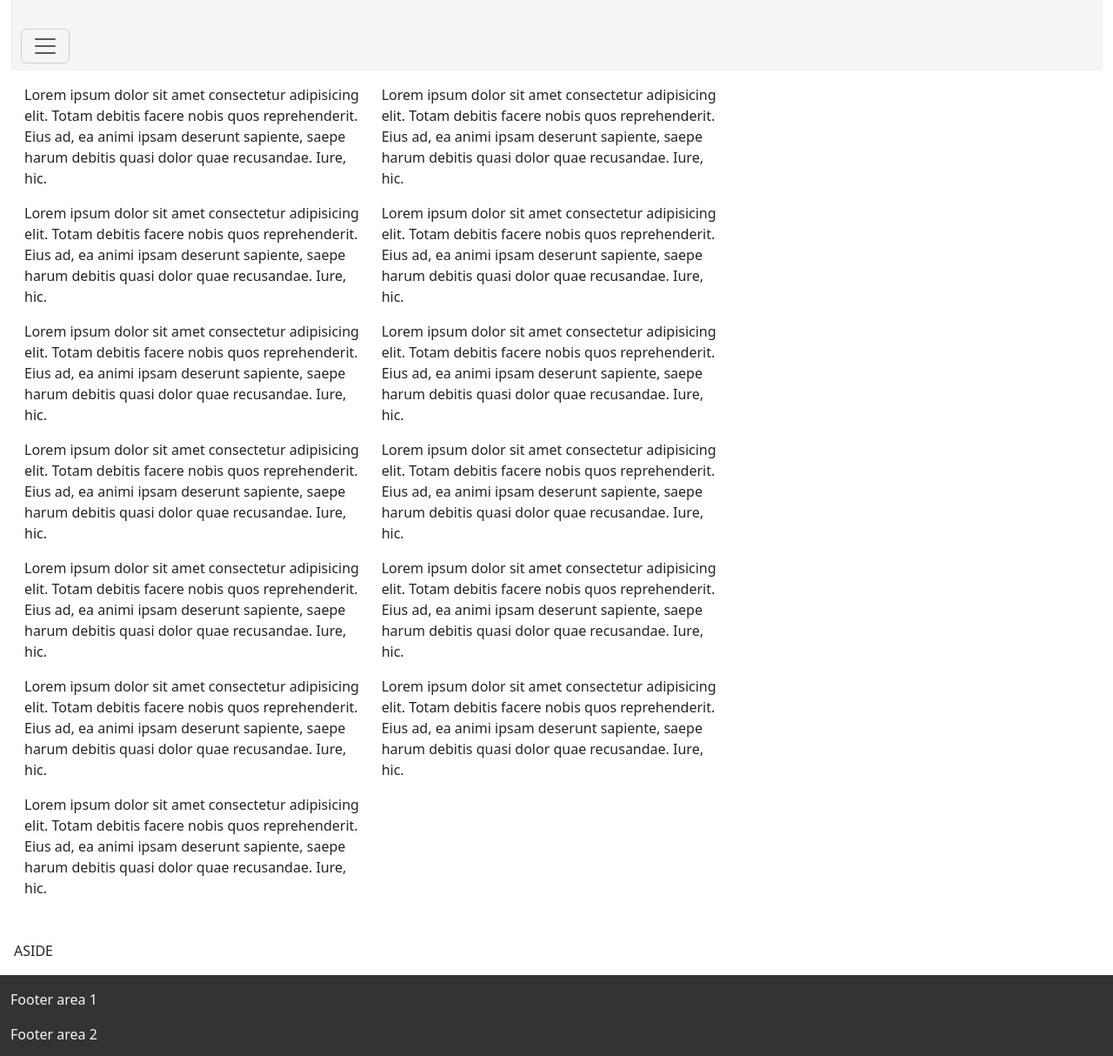
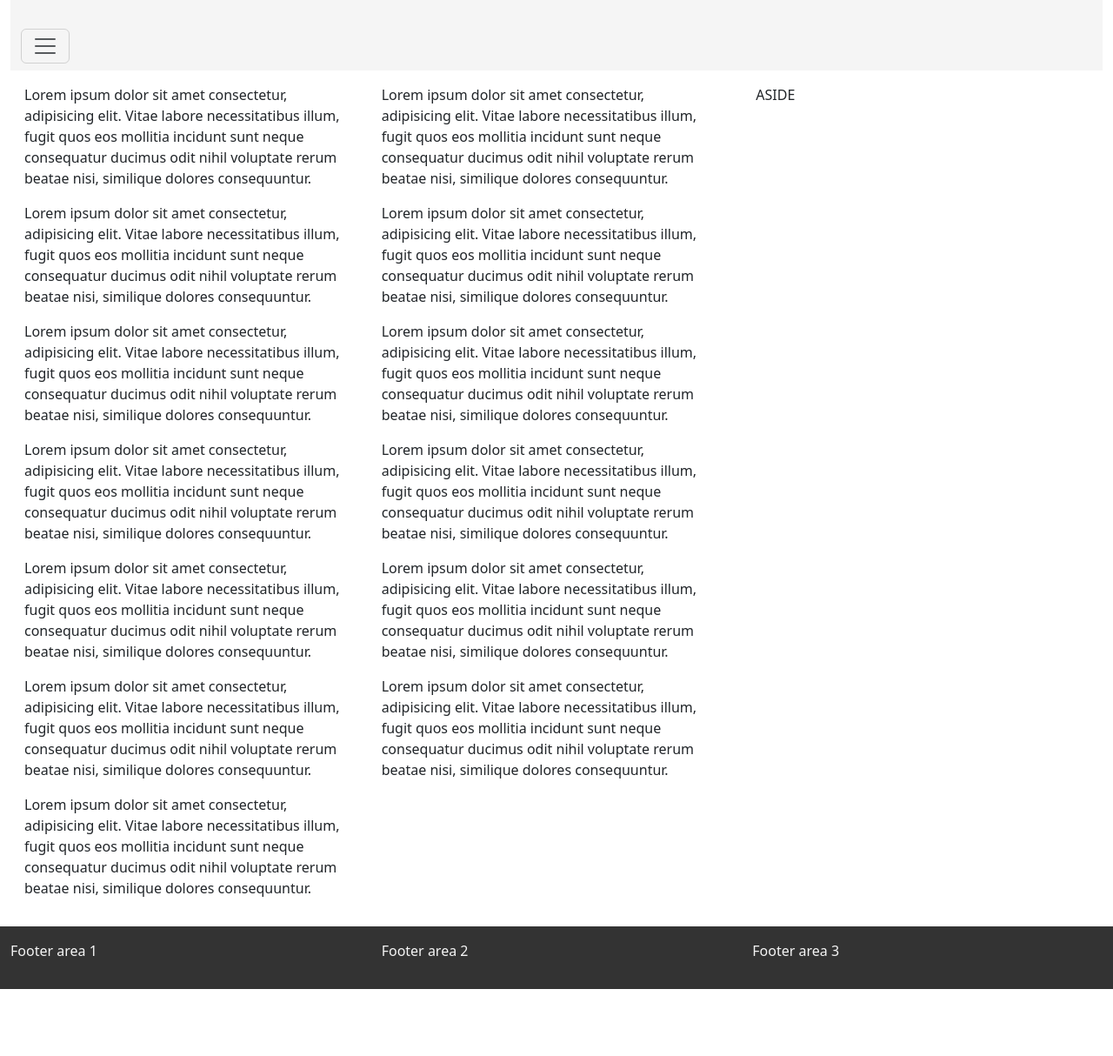
Before and after one commit to juhovaananen/bootstrap_layout, a plain HTML site: page index.html in a window 1280 px wide. Shown: the part 75-1289 px from the top of the page at 87% size. After the commit the page ends 1212 px from the top, so only its background shows below. Drawn offline with nearby package versions, Linux system fonts and the light colour scheme.

Commit message:
Projekti korjattuna ja valmiina

```diff
--- a/index.html
+++ b/index.html
@@ -5,7 +5,7 @@
     <meta name="viewport" content="width=device-width, initial-scale=1">
     <title>Bootstrap demo</title>
     <link href="https://cdn.jsdelivr.net/npm/bootstrap@5.3.2/dist/css/bootstrap.min.css" rel="stylesheet" integrity="sha384-T3c6CoIi6uLrA9TneNEoa7RxnatzjcDSCmG1MXxSR1GAsXEV/Dwwykc2MPK8M2HN" crossorigin="anonymous">
-    <link href="style.css" rel="stylesheet">
+    <link href="./styles/style.css" rel="stylesheet">
   </head>
   <body class="d-flex flex-column h-100">
     <div class="container-fluid flex-shrink-0">
@@ -35,23 +35,25 @@
             <div class="col-md-8 p-3">
                 <div class="container-fluid">
                     <div class="row">
-                        <article class="col-md-6"><p>Lorem ipsum dolor sit amet consectetur adipisicing elit. Totam debitis facere nobis quos reprehenderit. Eius ad, ea animi ipsam deserunt sapiente, saepe harum debitis quasi dolor quae recusandae. Iure, hic.</p></article>
-                        <article class="col-md-6"><p>Lorem ipsum dolor sit amet consectetur adipisicing elit. Totam debitis facere nobis quos reprehenderit. Eius ad, ea animi ipsam deserunt sapiente, saepe harum debitis quasi dolor quae recusandae. Iure, hic.</p></article>
-                        <article class="col-md-6"><p>Lorem ipsum dolor sit amet consectetur adipisicing elit. Totam debitis facere nobis quos reprehenderit. Eius ad, ea animi ipsam deserunt sapiente, saepe harum debitis quasi dolor quae recusandae. Iure, hic.</p></article>
-                        <article class="col-md-6"><p>Lorem ipsum dolor sit amet consectetur adipisicing elit. Totam debitis facere nobis quos reprehenderit. Eius ad, ea animi ipsam deserunt sapiente, saepe harum debitis quasi dolor quae recusandae. Iure, hic.</p></article>
-                        <article class="col-md-6"><p>Lorem ipsum dolor sit amet consectetur adipisicing elit. Totam debitis facere nobis quos reprehenderit. Eius ad, ea animi ipsam deserunt sapiente, saepe harum debitis quasi dolor quae recusandae. Iure, hic.</p></article>
-                        <article class="col-md-6"><p>Lorem ipsum dolor sit amet consectetur adipisicing elit. Totam debitis facere nobis quos reprehenderit. Eius ad, ea animi ipsam deserunt sapiente, saepe harum debitis quasi dolor quae recusandae. Iure, hic.</p></article>
-                        <article class="col-md-6"><p>Lorem ipsum dolor sit amet consectetur adipisicing elit. Totam debitis facere nobis quos reprehenderit. Eius ad, ea animi ipsam deserunt sapiente, saepe harum debitis quasi dolor quae recusandae. Iure, hic.</p></article>
-                        <article class="col-md-6"><p>Lorem ipsum dolor sit amet consectetur adipisicing elit. Totam debitis facere nobis quos reprehenderit. Eius ad, ea animi ipsam deserunt sapiente, saepe harum debitis quasi dolor quae recusandae. Iure, hic.</p></article>
-                        <article class="col-md-6"><p>Lorem ipsum dolor sit amet consectetur adipisicing elit. Totam debitis facere nobis quos reprehenderit. Eius ad, ea animi ipsam deserunt sapiente, saepe harum debitis quasi dolor quae recusandae. Iure, hic.</p></article>
-                        <article class="col-md-6"><p>Lorem ipsum dolor sit amet consectetur adipisicing elit. Totam debitis facere nobis quos reprehenderit. Eius ad, ea animi ipsam deserunt sapiente, saepe harum debitis quasi dolor quae recusandae. Iure, hic.</p></article>
-                        <article class="col-md-6"><p>Lorem ipsum dolor sit amet consectetur adipisicing elit. Totam debitis facere nobis quos reprehenderit. Eius ad, ea animi ipsam deserunt sapiente, saepe harum debitis quasi dolor quae recusandae. Iure, hic.</p></article>
-                        <article class="col-md-6"><p>Lorem ipsum dolor sit amet consectetur adipisicing elit. Totam debitis facere nobis quos reprehenderit. Eius ad, ea animi ipsam deserunt sapiente, saepe harum debitis quasi dolor quae recusandae. Iure, hic.</p></article>
-                        <article class="col-md-6"><p>Lorem ipsum dolor sit amet consectetur adipisicing elit. Totam debitis facere nobis quos reprehenderit. Eius ad, ea animi ipsam deserunt sapiente, saepe harum debitis quasi dolor quae recusandae. Iure, hic.</p></article>
+                        <article class="col-md-6"><p>Lorem ipsum dolor sit amet consectetur, adipisicing elit. Vitae labore necessitatibus illum, fugit quos eos mollitia incidunt sunt neque consequatur ducimus odit nihil voluptate rerum beatae nisi, similique dolores consequuntur.</p></article>
+                        <article class="col-md-6"><p>Lorem ipsum dolor sit amet consectetur, adipisicing elit. Vitae labore necessitatibus illum, fugit quos eos mollitia incidunt sunt neque consequatur ducimus odit nihil voluptate rerum beatae nisi, similique dolores consequuntur.</p></article>
+                        <article class="col-md-6"><p>Lorem ipsum dolor sit amet consectetur, adipisicing elit. Vitae labore necessitatibus illum, fugit quos eos mollitia incidunt sunt neque consequatur ducimus odit nihil voluptate rerum beatae nisi, similique dolores consequuntur.</p></article>
+                        <article class="col-md-6"><p>Lorem ipsum dolor sit amet consectetur, adipisicing elit. Vitae labore necessitatibus illum, fugit quos eos mollitia incidunt sunt neque consequatur ducimus odit nihil voluptate rerum beatae nisi, similique dolores consequuntur.</p></article>
+                        <article class="col-md-6"><p>Lorem ipsum dolor sit amet consectetur, adipisicing elit. Vitae labore necessitatibus illum, fugit quos eos mollitia incidunt sunt neque consequatur ducimus odit nihil voluptate rerum beatae nisi, similique dolores consequuntur.</p></article>
+                        <article class="col-md-6"><p>Lorem ipsum dolor sit amet consectetur, adipisicing elit. Vitae labore necessitatibus illum, fugit quos eos mollitia incidunt sunt neque consequatur ducimus odit nihil voluptate rerum beatae nisi, similique dolores consequuntur.</p></article>
+                        <article class="col-md-6"><p>Lorem ipsum dolor sit amet consectetur, adipisicing elit. Vitae labore necessitatibus illum, fugit quos eos mollitia incidunt sunt neque consequatur ducimus odit nihil voluptate rerum beatae nisi, similique dolores consequuntur.</p></article>
+                        <article class="col-md-6"><p>Lorem ipsum dolor sit amet consectetur, adipisicing elit. Vitae labore necessitatibus illum, fugit quos eos mollitia incidunt sunt neque consequatur ducimus odit nihil voluptate rerum beatae nisi, similique dolores consequuntur.</p></article>
+                        <article class="col-md-6"><p>Lorem ipsum dolor sit amet consectetur, adipisicing elit. Vitae labore necessitatibus illum, fugit quos eos mollitia incidunt sunt neque consequatur ducimus odit nihil voluptate rerum beatae nisi, similique dolores consequuntur.</p></article>
+                        <article class="col-md-6"><p>Lorem ipsum dolor sit amet consectetur, adipisicing elit. Vitae labore necessitatibus illum, fugit quos eos mollitia incidunt sunt neque consequatur ducimus odit nihil voluptate rerum beatae nisi, similique dolores consequuntur.</p></article>
+                        <article class="col-md-6"><p>Lorem ipsum dolor sit amet consectetur, adipisicing elit. Vitae labore necessitatibus illum, fugit quos eos mollitia incidunt sunt neque consequatur ducimus odit nihil voluptate rerum beatae nisi, similique dolores consequuntur.</p></article>
+                        <article class="col-md-6"><p>Lorem ipsum dolor sit amet consectetur, adipisicing elit. Vitae labore necessitatibus illum, fugit quos eos mollitia incidunt sunt neque consequatur ducimus odit nihil voluptate rerum beatae nisi, similique dolores consequuntur.</p></article>
+                        <article class="col-md-6"><p>Lorem ipsum dolor sit amet consectetur, adipisicing elit. Vitae labore necessitatibus illum, fugit quos eos mollitia incidunt sunt neque consequatur ducimus odit nihil voluptate rerum beatae nisi, similique dolores consequuntur.</p></article>
+
                     </div>
                 </div>
+
             </div>
-            <div class="cold-md-4 p-3">
+            <div class="col-md-4 p-3">
                 <aside>ASIDE</aside>
             </div>
         </div>
@@ -59,9 +61,9 @@
     <footer class="footer mt-auto py-3">
         <div class="container-fluid">
             <div class="row">
-                <p class="cold-md-4">Footer area 1</p>
-                <p class="cold-md-4">Footer area 2</p>
-                <p class="cold-md-4">Footer area 3</p>
+                <p class="col-md-4">Footer area 1</p>
+                <p class="col-md-4">Footer area 2</p>
+                <p class="col-md-4">Footer area 3</p>
             </div>
         </div>
     </footer>
```
Also changed, not shown: styles/style.css (renamed from style.css). Lines whose indentation alone changed are shown as unchanged.
